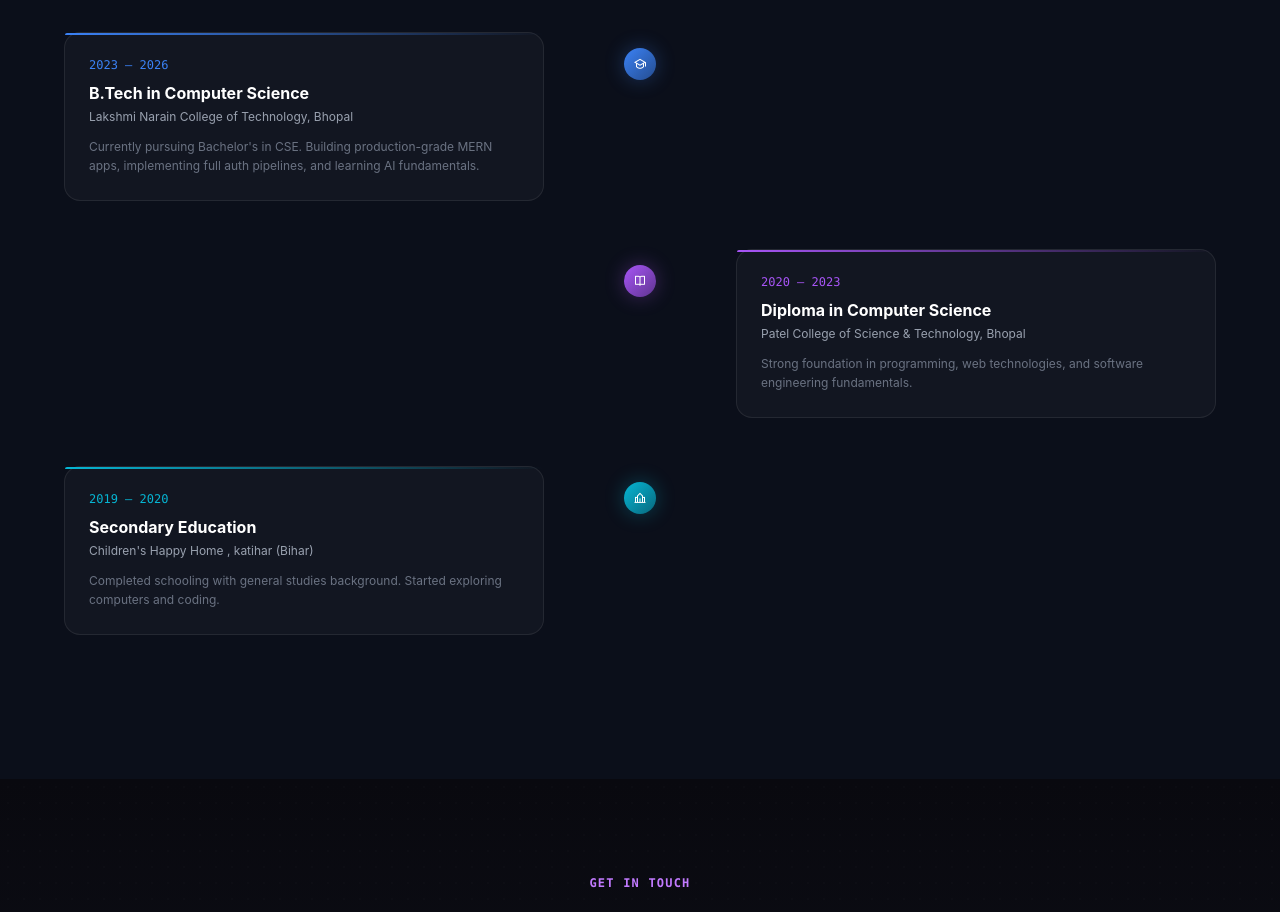
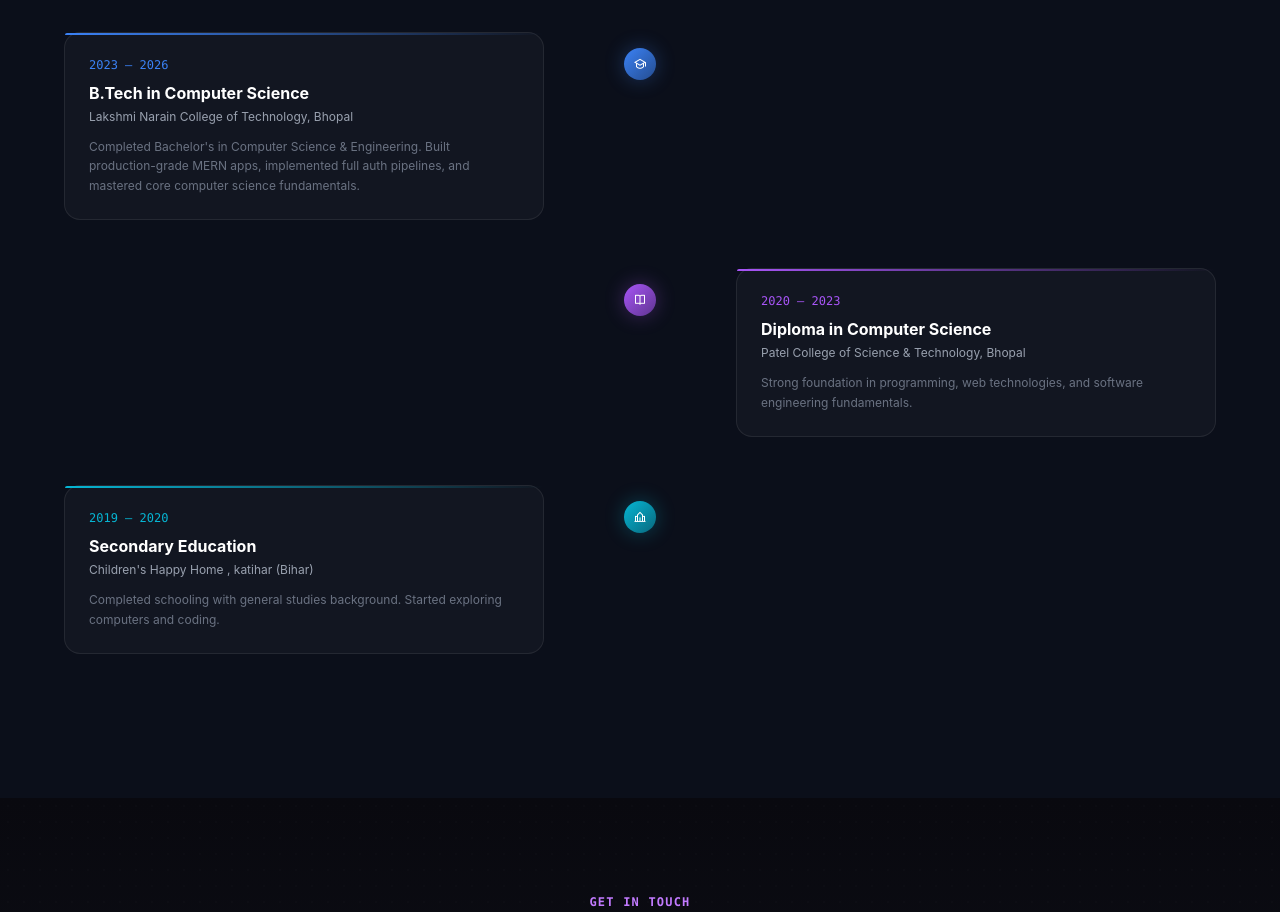
Before and after one commit to prashantjha1448/Prashant-jha-portfolio, a React (Vite) app: page / in a window 1280 px wide. Shown: the part 4300-5212 px from the top of the page. Built offline with nearby package versions, Linux system fonts and the light colour scheme.

Commit message:
feat: update linkedin url and change btech status to graduated

```diff
--- a/src/Pages/Contact.jsx
+++ b/src/Pages/Contact.jsx
@@ -57,7 +57,7 @@ const Contact = () => {
 
   const socialLinks = [
     { icon: "ri-github-line", href: "https://github.com/prashantjha1448", label: "GitHub", color: "#fff" },
-    { icon: "ri-linkedin-line", href: "https://linkedin.com/in/prashantjha1448", label: "LinkedIn", color: "#3b82f6" },
+    { icon: "ri-linkedin-line", href: "https://linkedin.com/in/prashant-jha-dev", label: "LinkedIn", color: "#3b82f6" },
     { icon: "ri-twitter-x-line", href: "https://x.com/Prashantjha1448", label: "X (Twitter)", color: "#1da1f2" },
     { icon: "ri-file-download-line", href: "/resume.pdf", label: "View Resume", color: "#10b981" },
   ];
--- a/src/Pages/Experience.jsx
+++ b/src/Pages/Experience.jsx
@@ -25,7 +25,7 @@ const Experience = () => {
       period: "2023 – 2026",
       title: "B.Tech in Computer Science",
       place: "Lakshmi Narain College of Technology, Bhopal",
-      desc: "Currently pursuing Bachelor's in CSE. Building production-grade MERN apps, implementing full auth pipelines, and learning AI fundamentals.",
+      desc: "Completed Bachelor's in Computer Science & Engineering. Built production-grade MERN apps, implemented full auth pipelines, and mastered core computer science fundamentals.",
       color: "#3b82f6",
       icon: "ri-graduation-cap-line",
     },
```
